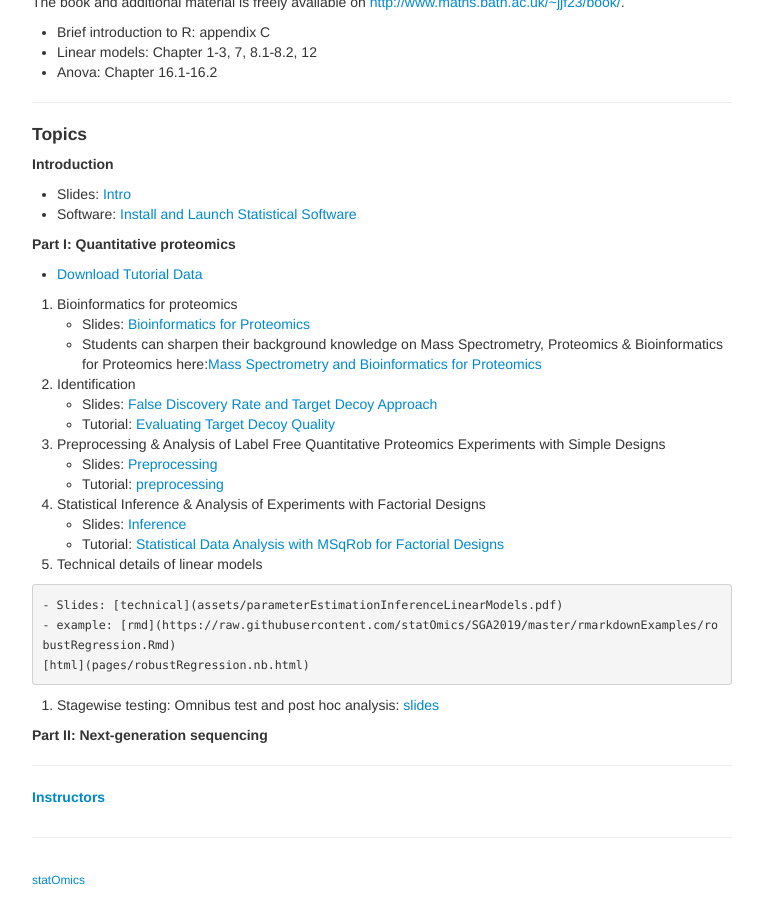
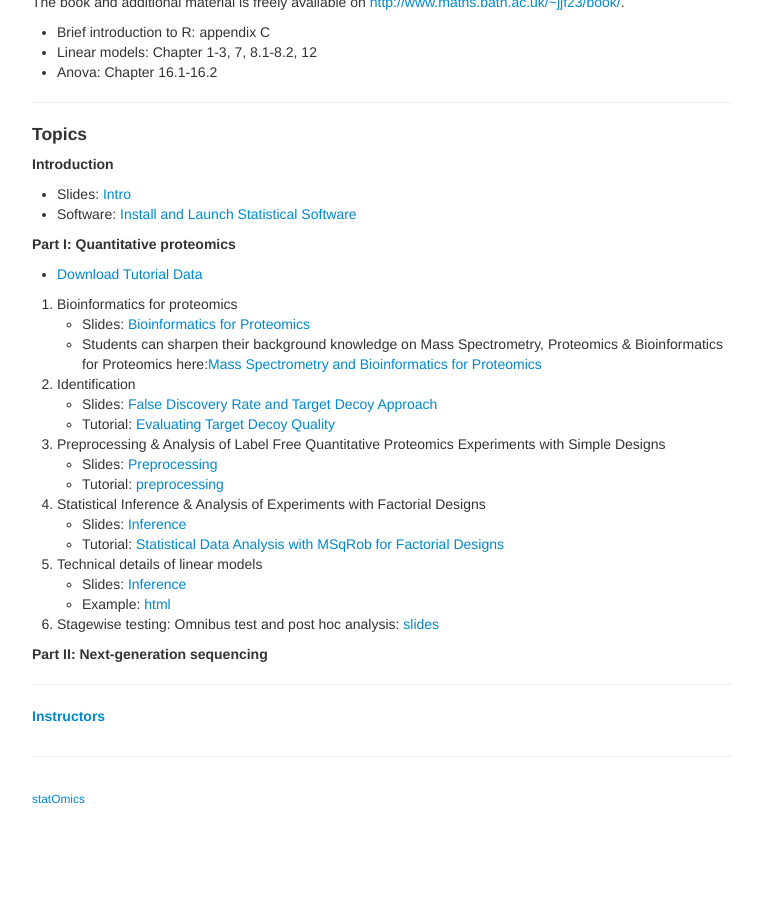
Before and after one commit to statOmics/SGA2019, a Jekyll site: the page built from index.md, in a window 1280 px wide and 900 px high, scrolled down 789 px. Shown: the whole window, without its empty margins (258-1021 px from the left). Built offline with Jekyll 4.4.1, drawn with Linux system fonts in a browser that asks for light colours; after the commit the page ends 1608 px from its top, so only the background shows below that.

Commit message:
robust regression example

```diff
--- a/index.md
+++ b/index.md
@@ -53,10 +53,8 @@ The basis concepts may be revisited in the free e-book Practical Regression and
   - Tutorial: [Statistical Data Analysis with MSqRob for Factorial Designs](pages/sdaMsqrobDesign.md)
 
   5. Technical details of linear models
-
-    - Slides: [technical](assets/parameterEstimationInferenceLinearModels.pdf)
-    - example: [rmd](https://raw.githubusercontent.com/statOmics/SGA2019/master/rmarkdownExamples/robustRegression.Rmd)
-    [html](pages/robustRegression.nb.html)
+  - Slides: [Inference](assets/parameterEstimationInferenceLinearModels.pdf)
+  - Example: [html](pages/robustRegression.nb.html)
 
   6. Stagewise testing: Omnibus test and post hoc analysis: [slides](assets/stagewiseTesting.pdf)
 
```
